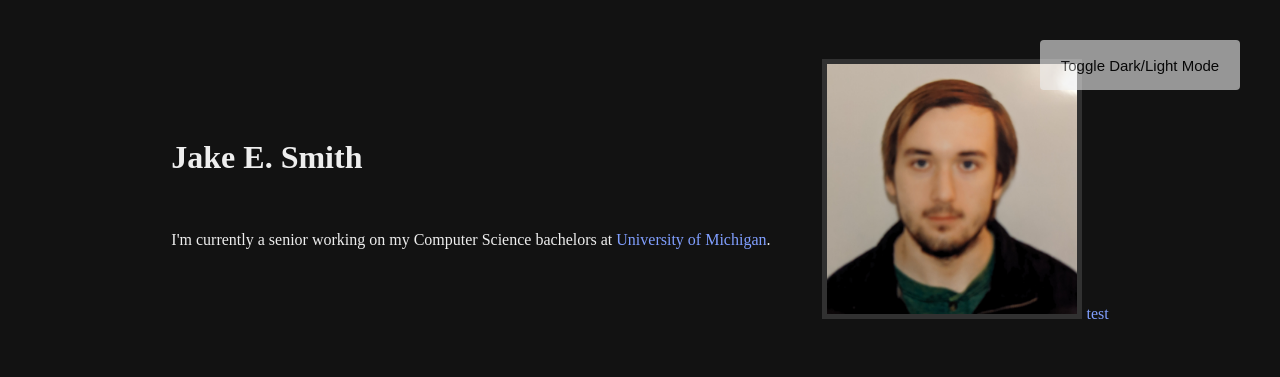
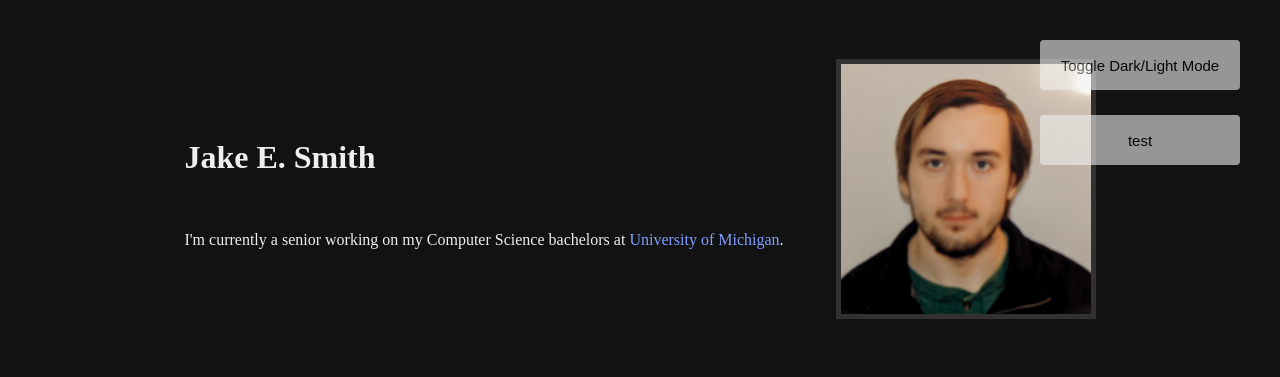
Before and after one commit to Jaksmiths/Jaksmiths.github.io, a plain HTML site: page index.html in a window 1280 px wide. Drawn offline with Linux system fonts and the light colour scheme.

Commit message:
moved test to a button

```diff
--- a/index.html
+++ b/index.html
@@ -14,6 +14,10 @@
         Toggle Dark/Light Mode
     </button>
 
+    <form action="./public/map.html">
+        <input class="darkmode" style="top: 100px;" type="submit" value="test"/>
+    </form>
+
     <table class="center">
         <tr>
             <td>
@@ -29,7 +33,6 @@
 
             <td>
                 <img class="portrait" src="./static/images/selfpicture.jpg" alt="Error Loading">
-                <a href="./public/map.html">test</a>
             </td>
         </tr>
 
```
